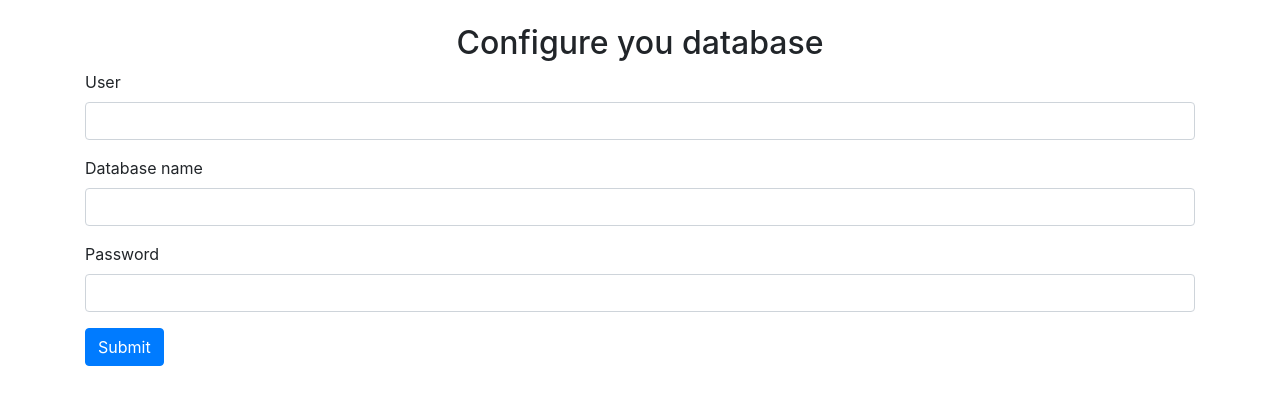
After one commit to valentinavlad/BlogAppWithFlask, a Flask app: page /setup/ in a window 1280 px wide. The commit adds this page. Shown: the top 405 px of the page. Run offline with Flask 2, Linux system fonts and the light colour scheme; some libraries are stand-ins or nearby versions.

Commit message:
Added template for setup

```diff
--- /dev/null
+++ b/BlogApp/templates/head.html
@@ -0,0 +1,16 @@
+<head>
+    <meta charset="utf-8">
+    <meta name="viewport" content="width=device-width, initial-scale=1, shrink-to-fit=no">
+
+    <link rel="stylesheet" href="{{ url_for('static', filename='style.css') }}">
+    <!-- Bootstrap CSS -->
+    <link rel="stylesheet" href="https://stackpath.bootstrapcdn.com/bootstrap/4.5.2/css/bootstrap.min.css" integrity="sha384-JcKb8q3iqJ61gNV9KGb8thSsNjpSL0n8PARn9HuZOnIxN0hoP+VmmDGMN5t9UJ0Z" crossorigin="anonymous">
+
+
+
+    {% if title %}
+    <title>Blog post - {{ title }}</title>
+    {% else %}
+    <title>Blog posts</title>
+    {% endif %}
+</head>
--- /dev/null
+++ b/BlogApp/templates/setup.html
@@ -0,0 +1,30 @@
+<!DOCTYPE html>
+
+<html lang="en">
+{% include 'head.html' %}
+<body>
+    <div class="container">
+        <div class="text-center">
+            <h2>Configure you database</h2>
+        </div>
+
+        <form method="POST" action="">
+            <div class="form-group">
+                <label for="user">User</label>
+                <input type="text" class="form-control" id="user" name="user">
+
+            </div>
+            <div class="form-group">
+                <label for="db">Database name</label>
+                <input type="text" class="form-control" id="db" name="db">
+            </div>
+            <div class="form-group">
+                <label for="contents">Password</label>
+                <input type="password" name="password" id="password" class="form-control" />
+            </div>
+            <button type="submit" class="btn btn-primary">Submit</button>
+        </form>
+    </div>
+
+</body>
+</html>
```
Also changed, not shown: BlogApp/templates/layout.html (+1 -16 lines).
